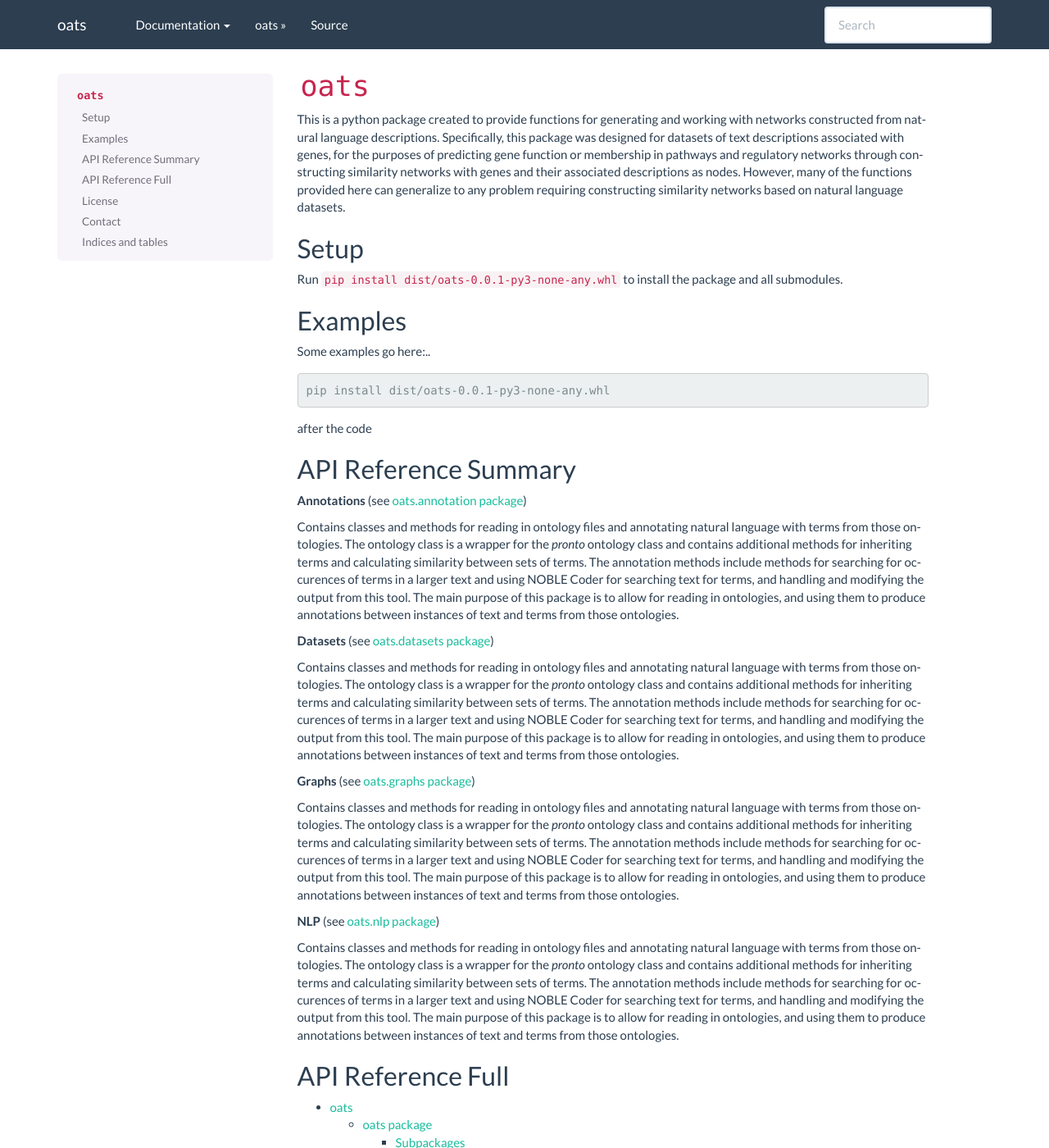
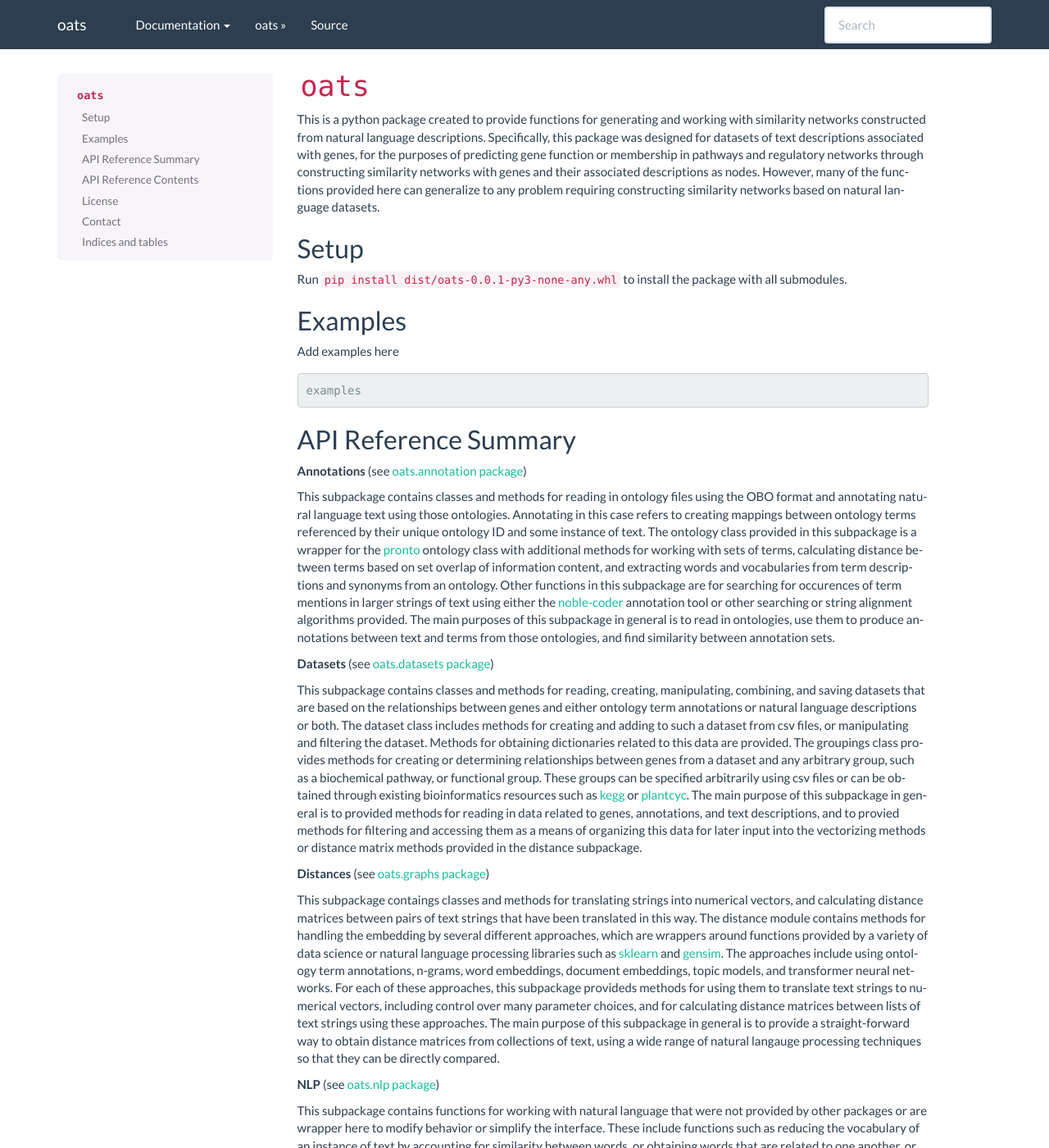
Before and after one commit to irbraun/oats, a Sphinx documentation site: the page built from docs/source/index.rst, in a window 1280 px wide and 1400 px high. Shown: the whole window at 82% size. Built offline with Sphinx 7.4.7, drawn with Linux system fonts in a browser that asks for light colours; some of the changed text lies outside the part shown.

Commit message:
updating documentation

```diff
--- a/docs/source/index.rst
+++ b/docs/source/index.rst
@@ -6,25 +6,25 @@
 ``oats``
 ========
 
-This is a python package created to provide functions for generating and working with networks constructed from natural language descriptions. Specifically, this package was designed for datasets of text descriptions associated with genes, for the purposes of predicting gene function or membership in pathways and regulatory networks through constructing similarity networks with genes and their associated descriptions as nodes. However, many of the functions provided here can generalize to any problem requiring constructing similarity networks based on natural language datasets.
+This is a python package created to provide functions for generating and working with similarity networks constructed from natural language descriptions. Specifically, this package was designed for datasets of text descriptions associated with genes, for the purposes of predicting gene function or membership in pathways and regulatory networks through constructing similarity networks with genes and their associated descriptions as nodes. However, many of the functions provided here can generalize to any problem requiring constructing similarity networks based on natural language datasets.
 
 
 Setup
 ^^^^^
-Run ``pip install dist/oats-0.0.1-py3-none-any.whl`` to install the package and all submodules.
+Run ``pip install dist/oats-0.0.1-py3-none-any.whl`` to install the package with all submodules.
 
 
 
 
 Examples
 ^^^^^^^^
-Some examples go here:..
+Add examples here
 
 .. code-block:: text
 
-   pip install dist/oats-0.0.1-py3-none-any.whl
+   examples
 
-after the code
+
 
 
 
@@ -33,26 +33,34 @@ API Reference Summary
 
 **Annotations** (see :doc:`oats.annotation`)
 
-Contains classes and methods for reading in ontology files and annotating natural language with terms from those ontologies. The ontology class is a wrapper for the `pronto` ontology class and contains additional methods for inheriting terms and calculating similarity between sets of terms. The annotation methods include methods for searching for occurences of terms in a larger text and using NOBLE Coder for searching text for terms, and handling and modifying the output from this tool. The main purpose of this package is to allow for reading in ontologies, and using them to produce annotations between instances of text and terms from those ontologies.
+This subpackage contains classes and methods for reading in ontology files using the OBO format and annotating natural language text using those ontologies. Annotating in this case refers to creating mappings between ontology terms referenced by their unique ontology ID and some instance of text. The ontology class provided in this subpackage is a wrapper for the `pronto <https://pronto.readthedocs.io/en/stable/>`_ ontology class with additional methods for working with sets of terms, calculating distance between terms based on set overlap of information content, and extracting words and vocabularies from term descriptions and synonyms from an ontology. Other functions in this subpackage are for searching for occurences of term mentions in larger strings of text using either the `noble-coder <https://ties.dbmi.pitt.edu/noble-coder/>`_ annotation tool or other searching or string alignment algorithms provided. The main purposes of this subpackage in general is to read in ontologies, use them to produce annotations between text and terms from those ontologies, and find similarity between annotation sets.
+
+
 
 **Datasets** (see :doc:`oats.datasets`)
 
-Contains classes and methods for reading in ontology files and annotating natural language with terms from those ontologies. The ontology class is a wrapper for the `pronto` ontology class and contains additional methods for inheriting terms and calculating similarity between sets of terms. The annotation methods include methods for searching for occurences of terms in a larger text and using NOBLE Coder for searching text for terms, and handling and modifying the output from this tool. The main purpose of this package is to allow for reading in ontologies, and using them to produce annotations between instances of text and terms from those ontologies.
+This subpackage contains classes and methods for reading, creating, manipulating, combining, and saving datasets that are based on the relationships between genes and either ontology term annotations or natural language descriptions or both. The dataset class includes methods for creating and adding to such a dataset from csv files, or manipulating and filtering the dataset. Methods for obtaining dictionaries related to this data are provided. The groupings class provides methods for creating or determining relationships between genes from a dataset and any arbitrary group, such as a biochemical pathway, or functional group. These groups can be specified arbitrarily using csv files or can be obtained through existing bioinformatics resources such as `kegg <https://www.genome.jp/kegg/>`_ or `plantcyc <https://www.plantcyc.org/>`_. The main purpose of this subpackage in general is to provided methods for reading in data related to genes, annotations, and text descriptions, and to provied methods for filtering and accessing them as a means of organizing this data for later input into the vectorizing methods or distance matrix methods provided in the distance subpackage.
 
-**Graphs** (see :doc:`oats.graphs`)
 
-Contains classes and methods for reading in ontology files and annotating natural language with terms from those ontologies. The ontology class is a wrapper for the `pronto` ontology class and contains additional methods for inheriting terms and calculating similarity between sets of terms. The annotation methods include methods for searching for occurences of terms in a larger text and using NOBLE Coder for searching text for terms, and handling and modifying the output from this tool. The main purpose of this package is to allow for reading in ontologies, and using them to produce annotations between instances of text and terms from those ontologies.
+
+
+**Distances** (see :doc:`oats.graphs`)
+
+This subpackage contaings classes and methods for translating strings into numerical vectors, and calculating distance matrices between pairs of text strings that have been translated in this way. The distance module contains methods for handling the embedding by several different approaches, which are wrappers around functions provided by a variety of data science or natural language processing libraries such as `sklearn <https://scikit-learn.org/stable/>`_ and `gensim <https://radimrehurek.com/gensim/>`_. The approaches include using ontology term annotations, n-grams, word embeddings, document embeddings, topic models, and transformer neural networks. For each of these approaches, this subpackage provideds methods for using them to translate text strings to numerical vectors, including control over many parameter choices, and for calculating distance matrices between lists of text strings using these approaches. The main purpose of this subpackage in general is to provide a straight-forward way to obtain distance matrices from collections of text, using a wide range of natural langauge processing techniques so that they can be directly compared.
+
+
+
 
 **NLP** (see :doc:`oats.nlp`)
 
-Contains classes and methods for reading in ontology files and annotating natural language with terms from those ontologies. The ontology class is a wrapper for the `pronto` ontology class and contains additional methods for inheriting terms and calculating similarity between sets of terms. The annotation methods include methods for searching for occurences of terms in a larger text and using NOBLE Coder for searching text for terms, and handling and modifying the output from this tool. The main purpose of this package is to allow for reading in ontologies, and using them to produce annotations between instances of text and terms from those ontologies.
+This subpackage contains functions for working with natural language that were not provided by other packages or are wrapper here to modify behavior or simplify the interface. These include functions such as reducing the vocabulary of an instance of text by accounting for similarity between words, or obtaining words that are related to one another, or determining whether words are domain specific by determining word frequency between domain specific and general text corpora.
 
 
 
 
 
 
-API Reference Full
+API Reference Contents
 ^^^^^^^^^^^^^^^^^^
 .. toctree::
    :maxdepth: 5
--- /dev/null
+++ b/docs/source/requirementst.txt
@@ -0,0 +1 @@
+sphinx_bootstrap_theme
```
